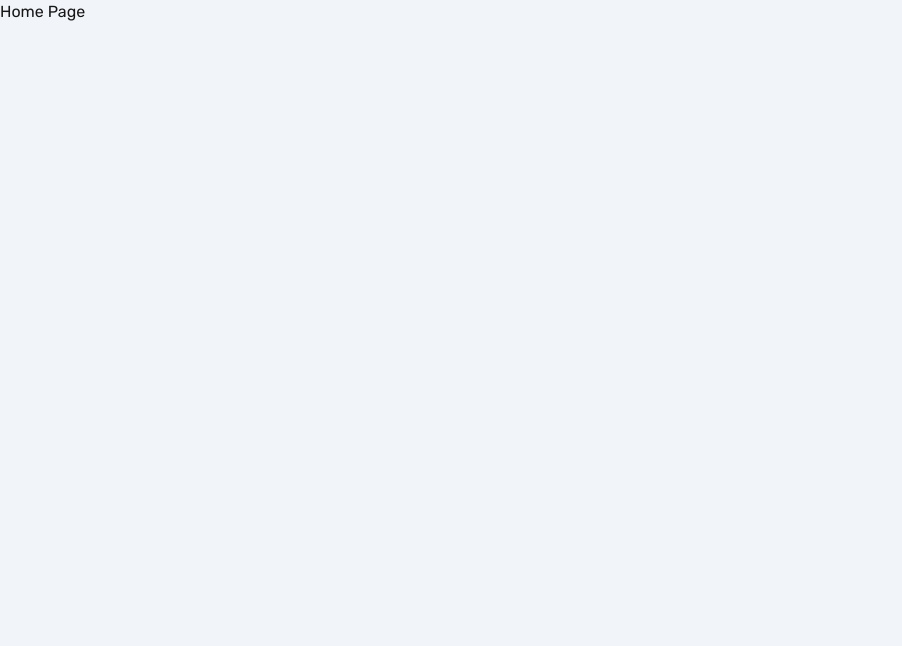
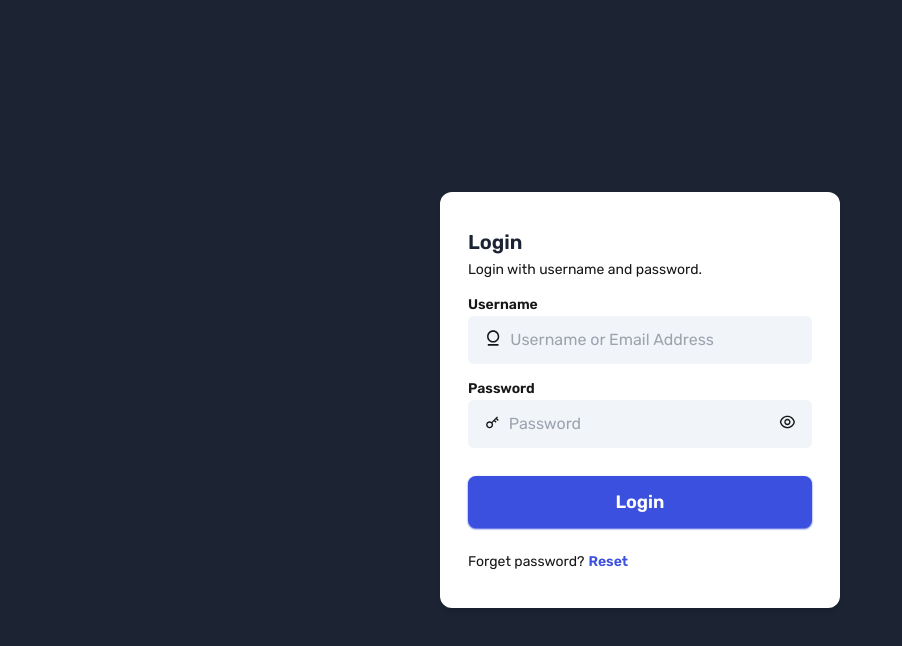
Before and after one commit to vishnut2003/seo_audit_tool, a Next.js app: page / in a window 1280 px wide. Shown: the top 646 px of the page, without its empty margins (0-902 px from the left). Built offline with nearby package versions, Linux system fonts and the light colour scheme.

Commit message:
HomePage: LoginSection: Designed login section in home page.

```diff
--- /dev/null
+++ b/src/Components/AuthComponents/ForgetPasswordForm.tsx
@@ -0,0 +1,10 @@
+
+const ForgetPasswordForm = () => {
+  return (
+    <div>
+        <p>Forget password form</p>
+    </div>
+  )
+}
+
+export default ForgetPasswordForm
--- /dev/null
+++ b/src/Components/AuthComponents/LoginForm.tsx
@@ -0,0 +1,76 @@
+'use client';
+
+import { RemixiconComponentType, RiEye2Line, RiEyeCloseLine, RiEyeLine, RiKey2Line, RiUser4Line } from '@remixicon/react'
+import React, { Dispatch, FormEvent, SetStateAction, useState } from 'react'
+
+interface LoginFormDataInterface {
+    username: string,
+    password: string
+}
+
+const LoginForm = () => {
+
+    const [loginFormData, setLoginFormData] = useState<LoginFormDataInterface>({
+        username: '',
+        password: '',
+    })
+
+    function _submitFormData(e: FormEvent) {
+        e.preventDefault();
+        console.log(loginFormData);
+    }
+
+    return (
+        <form onSubmit={_submitFormData} className='flex flex-col gap-3'>
+            <FormField type='text' placeholder='Username or Email Address' name='username' label='Username' Icon={RiUser4Line} formData={loginFormData} setFormData={setLoginFormData} passwordType={false} />
+            <FormField type='password' placeholder='Password' name='password' label='Password' Icon={RiKey2Line} formData={loginFormData} setFormData={setLoginFormData} passwordType={true} />
+            <button
+            className='w-full p-3 bg-secondary text-lg text-foregroundwhite font-semibold mt-4 rounded-lg shadow-sm shadow-secondary'
+            type='submit'>Login</button>
+        </form>
+    )
+}
+
+function FormField({ name, label, type, Icon, placeholder, formData, setFormData, passwordType }: {
+    name: string,
+    label: string,
+    type: string,
+    Icon: RemixiconComponentType,
+    placeholder: string,
+    formData: LoginFormDataInterface,
+    setFormData: Dispatch<SetStateAction<LoginFormDataInterface>>,
+    passwordType?: boolean
+}) {
+
+    const [passwordVisible, setPasswordVisible] = useState<boolean>(false)
+
+    return (
+        <div>
+            <label
+            className='text-sm font-semibold'
+            htmlFor={name}>{label}</label>
+            <div className='flex flex-nowrap gap-2 w-full px-4 py-3 rounded-md bg-slate-100'>
+                <Icon size={20}/>
+                <input
+                value={formData[name as keyof typeof formData]}
+                onChange={(e) => setFormData(prevFormData => ({
+                    ...prevFormData,
+                    [name]: e.target.value
+                }))}
+                name={name}
+                placeholder={placeholder}
+                className='w-full bg-transparent outline-none'
+                type={type === 'password' ? passwordVisible ? 'text' : 'password' : type} />
+
+                {
+                    passwordType === true ?
+                        !passwordVisible ?
+                        <RiEyeLine className='cursor-pointer' onClick={() => setPasswordVisible(prev => !prev)} size={20}/>
+                        : <RiEyeCloseLine className='cursor-pointer' onClick={() => setPasswordVisible(prev => !prev)} size={20}/> : ''
+                }
+            </div>
+        </div>
+    )
+}
+
+export default LoginForm
--- /dev/null
+++ b/src/Components/HomePage/LoginSection.tsx
@@ -0,0 +1,32 @@
+'use client';
+
+import { useState } from "react";
+import LoginForm from "../AuthComponents/LoginForm"
+import ForgetPasswordForm from "../AuthComponents/ForgetPasswordForm";
+
+const LoginSection = () => {
+
+    const [currentForm, setCurrentForm] = useState<"login" | "forget-password">('login');
+
+    return (
+        <div className="w-dvw h-dvh bg-primary flex justify-center items-center">
+            <div className="max-w-[400px] w-full h-max bg-white shadow-md rounded-xl px-7 py-9 flex flex-col gap-3">
+                <div className="flex flex-col gap-1">
+                    <h2 className="text-xl font-semibold text-primary">Login</h2>
+                    <p className="text-sm">Login with username and password.</p>
+                </div>
+                {
+                    currentForm === 'login' ? <LoginForm /> : <ForgetPasswordForm/>
+                }
+
+                <p className="text-sm mt-3 text-left">{currentForm === "login" && "Forget password?"}
+                    <span
+                    onClick={() => setCurrentForm(prev => prev === "login" ? "forget-password" : "login")}
+                    className="text-secondary font-semibold cursor-pointer ml-1">{currentForm === "login" ? "Reset" : "Login"}</span>
+                </p>
+            </div>
+        </div>
+    )
+}
+
+export default LoginSection
--- a/src/app/page.tsx
+++ b/src/app/page.tsx
@@ -1,6 +1,7 @@
+import LoginSection from "@/Components/HomePage/LoginSection";
 
 export default function Home() {
   return (
-    <h2>Home Page</h2>
+    <LoginSection/>
   );
 }
```
